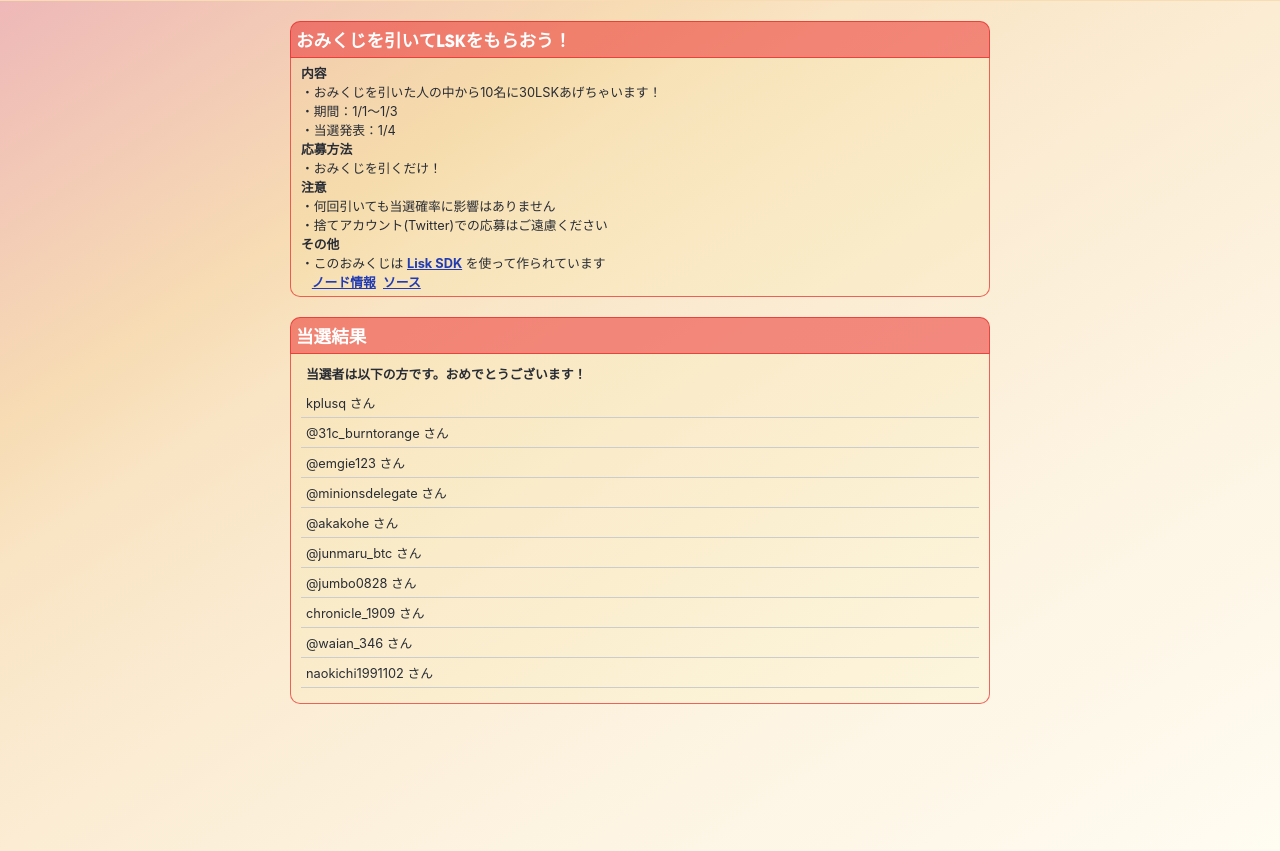
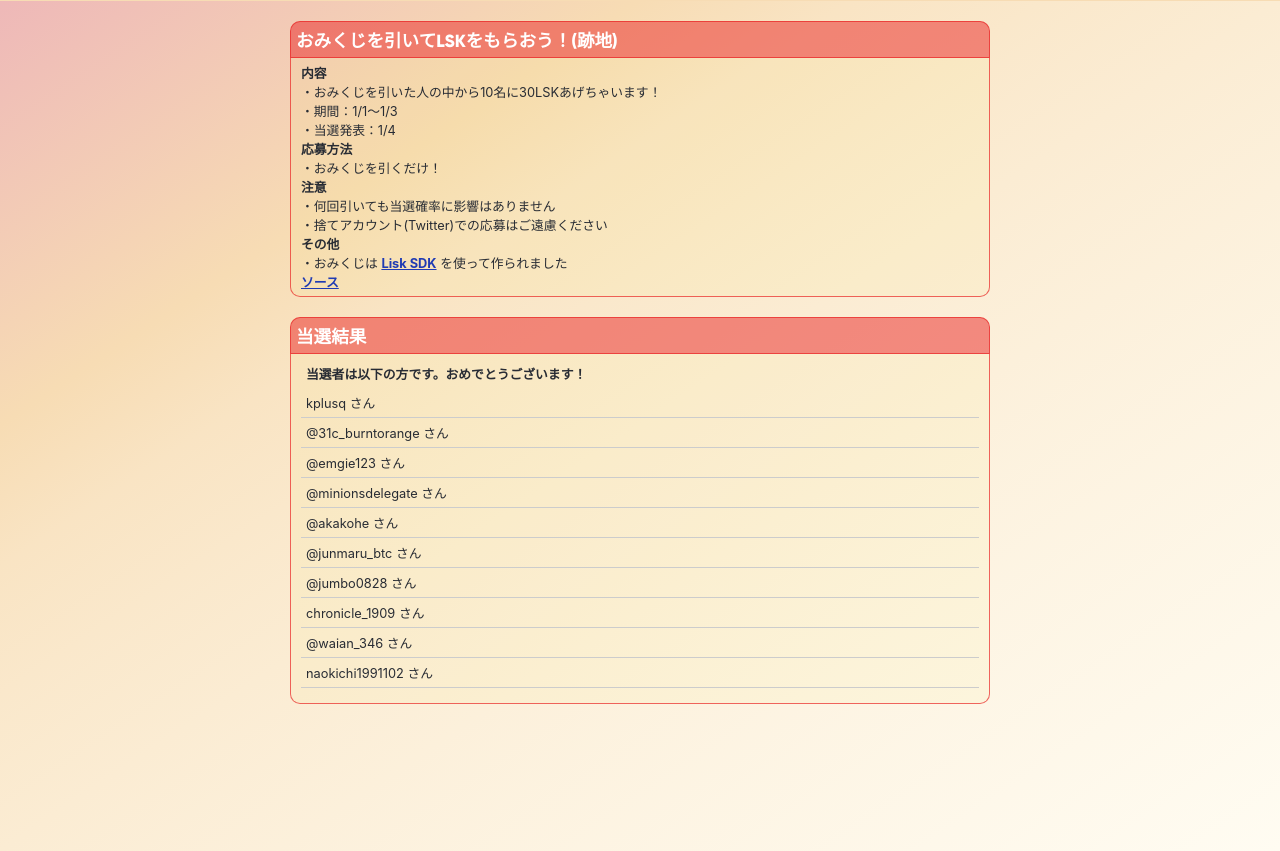
Before and after one commit to lisknonanika/liskcommulab-web, a React (Create React App) app: page /omikuji in a window 1280 px wide. Built offline with nearby package versions, Linux system fonts and the light colour scheme.

Commit message:
Update Omikuji.js

```diff
--- a/src/elements/Omikuji.js
+++ b/src/elements/Omikuji.js
@@ -8,7 +8,7 @@ function Omikuji() {
       <div className="App-contents Omikuji-contents">
         <div className="content-area">
           <div className="title" style={{backgroundColor: "rgba(233, 37, 37, 0.5)", borderColor: "rgba(233, 37, 37, 0.7)", fontWeight: "bold"}}>
-            おみくじを引いてLSKをもらおう！
+            おみくじを引いてLSKをもらおう！(跡地)
           </div>
           <div className="content" style={{backgroundColor: "rgba(233, 223, 37, 0.05)", borderColor: "rgba(233, 37, 37, 0.7)"}}>
             <div style={{fontWeight: "bold"}}>内容</div>
@@ -21,11 +21,8 @@ function Omikuji() {
             <div>・何回引いても当選確率に影響はありません</div>
             <div>・捨てアカウント(Twitter)での応募はご遠慮ください</div>
             <div style={{fontWeight: "bold"}}>その他</div>
-            <div>・このおみくじは <a href="https://lisk.com/documentation/lisk-sdk/index.html" target="_blank" rel="noopener noreferrer" className="Omikuji-link">Lisk SDK</a> を使って作られています</div>
+            <div>・おみくじは <a href="https://lisk.com/documentation/lisk-sdk/index.html" target="_blank" rel="noopener noreferrer" className="Omikuji-link">Lisk SDK</a> を使って作られました</div>
             <div>
-              &nbsp;&nbsp;&nbsp;
-              <a href="https://omikuji-api.liskcommulab.jp/node" target="_blank" rel="noopener noreferrer" className="Omikuji-link">ノード情報</a>
-              &nbsp;&nbsp;
               <a href="https://github.com/lisknonanika/omikuji-lisk" target="_blank" rel="noopener noreferrer" className="Omikuji-link">ソース</a>
             </div>
           </div>
```
